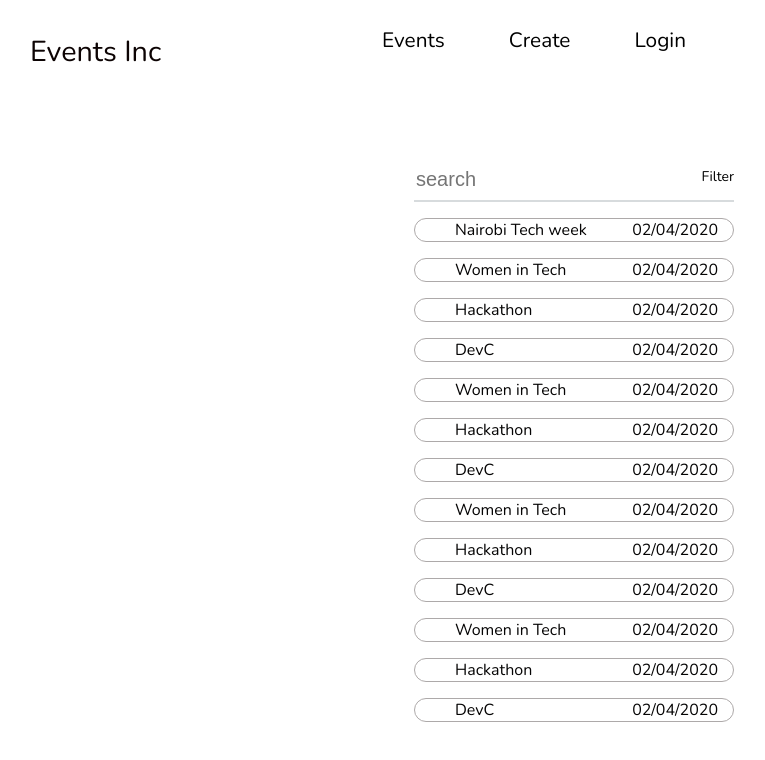
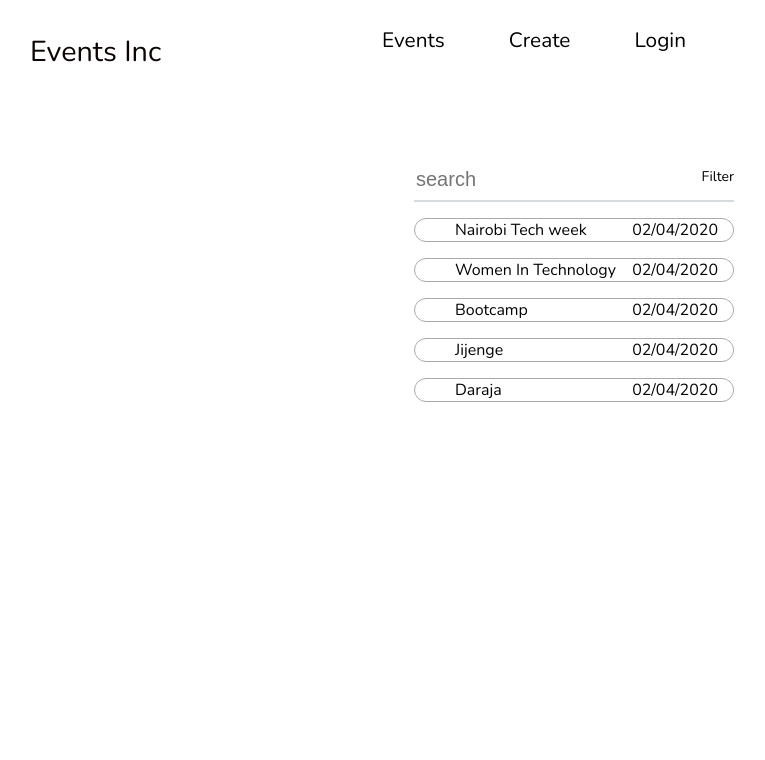
Before and after one commit to jamesbeamie/Events, a React (Create React App) app: page /events in a window 1280 px wide. Shown: the top 760 px of the page, without its empty margins (66-831 px from the left). Built offline with nearby package versions, Linux system fonts and the light colour scheme; a web font is replaced by a local one.

Commit message:
Single Event component

```diff
--- /dev/null
+++ b/src/assets/styles/backdrop.css
@@ -0,0 +1,9 @@
+.backdrop {
+  position: fixed;
+  width: 100%;
+  height: 100vh;
+  top: 0;
+  left: 0;
+  background: rgb(253, 253, 252);
+  z-index: 80;
+}
--- /dev/null
+++ b/src/assets/styles/modal.css
@@ -0,0 +1,27 @@
+.MyModal {
+  box-shadow: 0 1px 8px rgba(0, 0, 0, 0.26);
+  position: absolute;
+  top: 20vh;
+  left: 5%;
+  color: rgb(10, 10, 10);
+  z-index: 100;
+  margin-bottom: 5rem;
+}
+.MyModal_content {
+  padding: 1rem;
+  background: rgb(255, 254, 255);
+}
+.MyModal_actions {
+  display: flex;
+  padding: 1rem;
+}
+@media (min-width: 768px) {
+  .MyModal {
+    width: 60rem;
+    left: calc((100% - 60rem) / 2);
+  }
+}
+.tagi {
+  color: rgb(134, 129, 129);
+  font-size: 10px;
+}
--- a/src/components/AllEvents.js
+++ b/src/components/AllEvents.js
@@ -1,19 +1,150 @@
-/* eslint-disable react/prop-types */
-import React from "react";
+import React, { Component } from "react";
+import DelModal from "./commonComponents/DelModal";
+import Backdrop from "./commonComponents/backdrop";
+import events from "./commonComponents/dumyData";
+import reception from "../assets/images/reception.jpg";
+
 import "../assets/styles/eventList.css";
-const AllEvents = props => (
+
+export class AllEvents extends Component {
+  constructor(props) {
+    super(props);
+    this.state = {
+      specificEvent: null
+    };
+  }
+
+  oneSpecificEvent = identifier => {
+    console.log("gu_ID");
+    const selectedEvent = events.find(
+      event => event.unique_token === identifier
+    );
+    console.log("Specific-One", selectedEvent);
+    this.setState({
+      specificEvent: selectedEvent
+    });
+  };
+
+  hangleShare = () => {
+    console.log("share functionality");
+  };
+
+  hangleInvite = () => {
+    console.log("Invite functionality");
+  };
+
+  render() {
+    const { eventId, title, unique, date, attendants, comments } = this.props;
+
+    const { specificEvent } = this.state;
+
+    return (
+      <React.Fragment>
+        {specificEvent && <Backdrop />}
+        {!specificEvent ? (
           <div className='event-list'>
             <ul>
               <li>
-        <a href='/'>
+                <a href='#'>
                   <div className='items'>
-            <span> {props.title}</span>
-            <span>{props.date}</span>
+                    <span onClick={this.oneSpecificEvent.bind(this, unique)}>
+                      {title}
+                    </span>
+                    <span>{date}</span>
                   </div>
                 </a>
               </li>
             </ul>
           </div>
+        ) : (
+          <DelModal>
+            <div className='main-div'>
+              <div className='one'>
+                <div className='oneA'>
+                  <h3>{specificEvent.title}</h3>
+                  <img className='main-image' src={reception} alt='blogImage' />
+                </div>
+                <div className='oneB'>
+                  <div>
+                    <p className='text-center'>
+                      Description: {specificEvent.description}
+                    </p>
+
+                    <p className='deti'>
+                      <b>Owner</b>: {specificEvent.owner}
+                    </p>
+                    <p className='deti'>
+                      <b>Starts</b>: {specificEvent.start}
+                    </p>
+                    <p className='deti'>
+                      <b>Ends</b>: {specificEvent.end}
+                    </p>
+                    <p className='deti'>
+                      <b>Location</b>: {specificEvent.location}
+                    </p>
+                  </div>
+                  <div className='battns'>
+                    <button onClick={this.handleShare} className='share'>
+                      Edit
+                    </button>
+                  </div>
+                </div>
+              </div>
+              <div className='two'>
+                <img className='img-mini' src={reception} alt='blogImage' />
+                <img className='img-mini' src={reception} alt='blogImage' />
+                <img className='img-mini' src={reception} alt='blogImage' />
+                <img className='img-mini' src={reception} alt='blogImage' />
+              </div>
+              <div className='three'>
+                <div className='threeA'>
+                  <h5>Attending</h5>
+                  <ul>
+                    <li>
+                      {attendants.map(attendant => {
+                        return attendant.name;
+                      })}
+                    </li>
+                  </ul>
+                </div>
+                <div className='threeB'></div>
+                <div className='threeC'>
+                  <h5>Comments:</h5>
+                  <ul>
+                    <li>
+                      <img
+                        className='img-prof'
+                        src={reception}
+                        alt='blogImage'
+                      />
+                      {comments.map(coment => {
+                        return (
+                          (<span>{coment.user}</span>),
+                          (<span>{coment.comment}</span>)
                         );
+                      })}
+                    </li>
+                  </ul>
+                </div>
+              </div>
+              <div className='action-buttons'>
+                <div className='battns'>
+                  <button onClick={this.handleShare} className='share'>
+                    Share
+                  </button>
+                </div>
+                <div className='battns'>
+                  <button onClick={this.handleInvite} className='invite'>
+                    Invite
+                  </button>
+                </div>
+              </div>
+            </div>
+          </DelModal>
+        )}
+      </React.Fragment>
+    );
+  }
+}
 
 export default AllEvents;
--- a/src/components/EventListComponents.js
+++ b/src/components/EventListComponents.js
@@ -1,19 +1,21 @@
-/* eslint-disable react/prop-types */
 import React from "react";
 import events from "./commonComponents/dumyData";
 import "../assets/styles/index.css";
 import AllEvents from "./AllEvents";
 
 const EventList = () => {
-  console.log("events", events);
   const fetchedEvents = events.map(event => {
     return (
       <AllEvents
-        title={event.name}
+        key={event.unique_token}
+        title={event.title}
         eventId={event.id}
         owner={event.owner}
-        date={event.date}
+        date={event.start}
         location={event.location}
+        unique={event.unique_token}
+        attendants={event.attending}
+        comments={event.comments}
       />
     );
   });
--- /dev/null
+++ b/src/components/commonComponents/DelModal.js
@@ -0,0 +1,13 @@
+import React from "react";
+import "../../assets/styles/index.css";
+import "../../assets/styles/modal.css";
+
+const DelModal = props => {
+  return (
+    <div className='MyModal'>
+      <section className='MyModal_content'>{props.children}</section>
+    </div>
+  );
+};
+
+export default DelModal;
--- /dev/null
+++ b/src/components/commonComponents/backdrop.js
@@ -0,0 +1,8 @@
+import React from 'react';
+import '../../assets/styles/backdrop.css'
+
+const Backdrop = () => {
+	return <div className="backdrop" />;
+};
+
+export default Backdrop;
--- a/src/components/commonComponents/dumyData.js
+++ b/src/components/commonComponents/dumyData.js
@@ -1,94 +1,68 @@
 const events = [
   {
-    name: "Nairobi Tech week",
+    id: 1,
+    unique_token: "very",
+    title: "Nairobi Tech week",
+    description:
+      "A perfect description of what an event can be. Drinks are available.",
     owner: "Moringa School",
-    date: "02/04/2020",
+    start: "02/04/2020",
+    end: "02/04/2020",
     location: "Andela",
-    id: 1
+    attending: [{ name: "James Wafula" }],
+    comments: [{ user: "James", comment: "Cant wait" }]
   },
   {
-    name: "Women in Tech",
-    owner: "Moringa School",
-    date: "02/04/2020",
-    location: "Andela",
-    id: 2
+    id: 1,
+    unique_token: "unique",
+    title: "Women In Technology",
+    description:
+      "A perfect description of what an event can be. Drinks are available.",
+    owner: "Women empowerment Org.",
+    start: "02/04/2020",
+    end: "02/04/2020",
+    location: "iHub",
+    attending: [{ name: " Wafula" }],
+    comments: [{ user: "Wafula", comment: "See you there" }]
   },
   {
-    name: "Hackathon",
-    owner: "Moringa School",
-    date: "02/04/2020",
-    location: "Andela",
-    id: 3
+    id: 1,
+    unique_token: "key",
+    title: "Bootcamp",
+    description:
+      "A perfect description of what an event can be. Drinks are available.",
+    owner: "ictLife",
+    start: "02/04/2020",
+    end: "02/04/2020",
+    location: "ictLife",
+    attending: [{ name: "Jack " }],
+    comments: [{ user: "Jack", comment: "You dont wanna miss this guys" }]
   },
   {
-    name: "DevC",
-    owner: "Moringa School",
-    date: "02/04/2020",
-    location: "Andela",
-    id: 4
+    id: 1,
+    unique_token: "for",
+    title: "Jijenge",
+    description:
+      "A perfect description of what an event can be. Drinks are available.",
+    owner: "Nairobi County",
+    start: "02/04/2020",
+    end: "02/04/2020",
+    location: "KICC",
+    attending: [{ name: "Jane Doe" }],
+    comments: [{ user: "Jane Doe", comment: "Vijana tujijenge" }]
   },
   {
-    name: "Women in Tech",
-    owner: "Moringa School",
-    date: "02/04/2020",
-    location: "Andela",
-    id: 2
-  },
-  {
-    name: "Hackathon",
-    owner: "Moringa School",
-    date: "02/04/2020",
-    location: "Andela",
-    id: 3
-  },
-  {
-    name: "DevC",
-    owner: "Moringa School",
-    date: "02/04/2020",
-    location: "Andela",
-    id: 4
-  },
-  {
-    name: "Women in Tech",
-    owner: "Moringa School",
-    date: "02/04/2020",
-    location: "Andela",
-    id: 2
-  },
-  {
-    name: "Hackathon",
-    owner: "Moringa School",
-    date: "02/04/2020",
-    location: "Andela",
-    id: 3
-  },
-  {
-    name: "DevC",
-    owner: "Moringa School",
-    date: "02/04/2020",
-    location: "Andela",
-    id: 4
-  },
-  {
-    name: "Women in Tech",
-    owner: "Moringa School",
-    date: "02/04/2020",
-    location: "Andela",
-    id: 2
-  },
-  {
-    name: "Hackathon",
-    owner: "Moringa School",
-    date: "02/04/2020",
-    location: "Andela",
-    id: 3
-  },
-  {
-    name: "DevC",
-    owner: "Moringa School",
-    date: "02/04/2020",
-    location: "Andela",
-    id: 4
+    id: 1,
+    unique_token: "maaahn",
+    title: "Daraja",
+    description:
+      "A perfect description of what an event can be. Drinks are available.",
+    owner: "Safaricom",
+    start: "02/04/2020",
+    end: "02/04/2020",
+    location: "Safaricom",
+    attending: [{ name: "John Doe" }],
+    comments: [{ user: "John Doe", comment: "More API's" }]
   }
 ];
 export default events;
```
Also changed, not shown: src/assets/styles/eventList.css (+85 -0 lines). Lines whose indentation alone changed are shown as unchanged.
